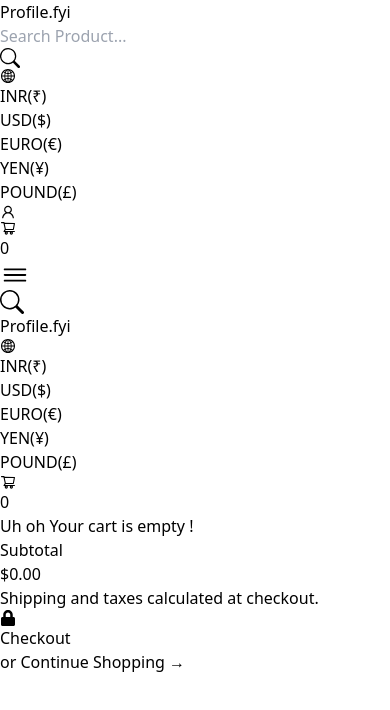
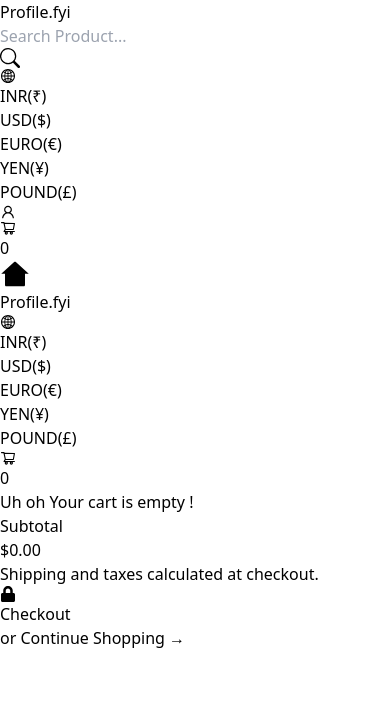
Before and after one commit to Kamran-007-lab/Profilefyi, a React (Vite) app: page /checkout in a window 390 px wide. Shown: the top 710 px of the page. Built offline with nearby package versions, Linux system fonts and the light colour scheme.

Commit message:
Made changes in the navbar to make it responsive

```diff
--- a/src/Components/MobNavbar.jsx
+++ b/src/Components/MobNavbar.jsx
@@ -1,5 +1,5 @@
 import { BsSearch } from "react-icons/bs";
-import { IoIosMenu } from "react-icons/io";
+import { RiHome2Fill } from "react-icons/ri";
 
 import { AiOutlineShoppingCart, AiOutlineGlobal } from "react-icons/ai";
 import CartCount from "./CartCount.jsx";
@@ -16,11 +16,11 @@
     <div className="sticky top-0 bg-white z-10">
       <div className="container p-8 lg:hidden">
         <div className="flex justify-between items-center ">
-          <div className="flex items-center gap-6">
+          <div className="flex items-center gap-6 transition-transform transform hover:scale-125 duration-300 ease-in-out shadow-2xl">
             <Link to="/">
-              <IoIosMenu size={30} />
+              <RiHome2Fill size={30} />
             </Link>
-            <BsSearch size={24} />
+            {/* <BsSearch size={24} /> */}
           </div>
           <h1 className="text-4x1">Profile.fyi</h1>
           <div className="flex gap-4 text-[30px]">
--- a/src/Components/Navbar.jsx
+++ b/src/Components/Navbar.jsx
@@ -19,7 +19,7 @@
       <div className="container hidden lg:block">
         <div className="flex justify-between items-center p-8">
           <Link to="/">
-            <h1 className="text-4xl font-medium">Profile.fyi</h1>
+            <h1 className="text-4xl font-medium transition-transform transform hover:scale-125 duration-300 ease-in-out shadow-2xl">Profile.fyi</h1>
           </Link>
           <div className="relative w-full max-w-[500px]">
             <input
```
